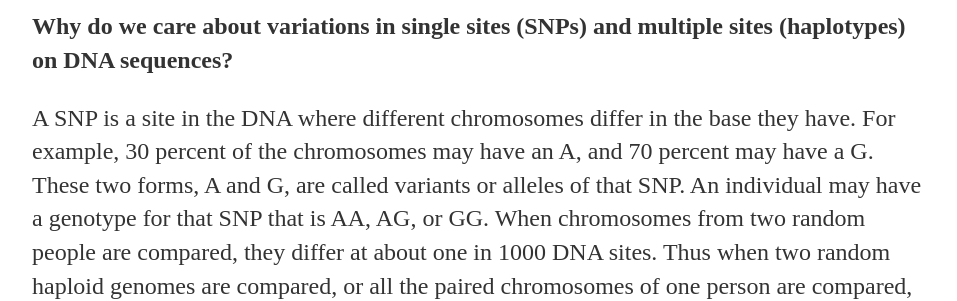
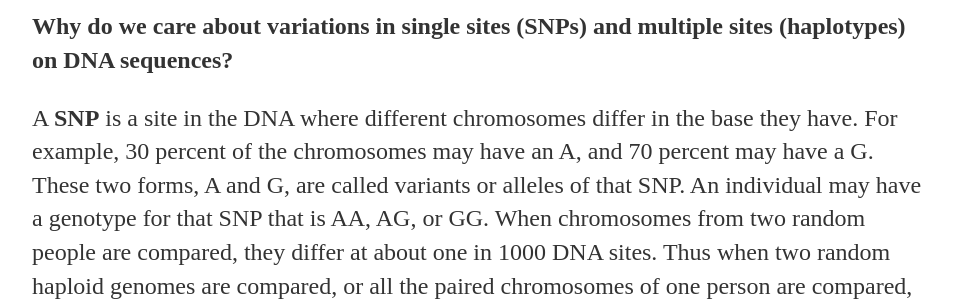
Before and after one commit to lybird300/lybird300.github.io, a Jekyll site: the page built from _posts/2015-04-01-first-day.md, in a window 1280 px wide and 1400 px high, scrolled down 370 px. Shown: the part 155-456 px from the top of the window, without its empty margins (160-1117 px from the left). Built offline with Jekyll 4.4.1, drawn with Linux system fonts in a browser that asks for light colours; some of the changed text lies outside the part shown.

Commit message:
Update 2015-04-01-first-day.md

```diff
--- a/_posts/2015-04-01-first-day.md
+++ b/_posts/2015-04-01-first-day.md
@@ -7,11 +7,11 @@ Modern geneticists make sense out of DNA sequences using POLYMORPHISM DATA. Thes
 
 <b>Why do we  care about variations in single sites (SNPs) and multiple sites (haplotypes) on DNA sequences?</b>
 
-A SNP is a site in the DNA where different chromosomes differ in the base they have. For example, 30 percent of the chromosomes may have an A, and 70 percent may have a G. These two forms, A and G, are called variants or alleles of that SNP. An individual may have a genotype for that SNP that is AA, AG, or GG. When chromosomes from two random people are compared, they differ at about one in 1000 DNA sites. Thus when two random haploid genomes are compared, or all the paired chromosomes of one person are compared, there are about three million differences. When more people are considered, they will differ at additional sites. The number of DNA sites that are variable (SNPs) in humans is unknown, but there are probably between 10 and 30 million SNPs, about one every 100 to 300 bases. Of these SNPs, perhaps four million are common SNPs, with both alleles of each SNP having a frequency above 20 percent.
+A <b>SNP</b> is a site in the DNA where different chromosomes differ in the base they have. For example, 30 percent of the chromosomes may have an A, and 70 percent may have a G. These two forms, A and G, are called variants or alleles of that SNP. An individual may have a genotype for that SNP that is AA, AG, or GG. When chromosomes from two random people are compared, they differ at about one in 1000 DNA sites. Thus when two random haploid genomes are compared, or all the paired chromosomes of one person are compared, there are about three million differences. When more people are considered, they will differ at additional sites. The number of DNA sites that are variable (SNPs) in humans is unknown, but there are probably between 10 and 30 million SNPs, about one every 100 to 300 bases. Of these SNPs, perhaps four million are common SNPs, with both alleles of each SNP having a frequency above 20 percent.
 
 The majority of SNPs are not actual functional variants that contribute to the risk of getting a disease, but they can be useful as markers for finding functional variants. To find the regions with genes that contribute to a disease, the frequencies of many SNP alleles are compared in individuals with and without the disease (case and control). When a particular region has SNP alleles that are more frequent in individuals with the disease than in individuals without the disease, those SNPs and their alleles are said to be associated with the disease. These associations between a SNP and a disease indicate that there may be genes in that region that contribute to the disease.
 
-A haplotype is a set of DNA variations, or polymorphisms, that tend to be inherited together. A haplotype can refer to a combination of alleles or to a set of single nucleotide polymorphisms (SNPs) found on the same chromosome. For diseases with a relatively straightforward genetic basis, the single-gene disorders, current methods are usually sufficient to find the genes involved. Most people, however, do not have single-gene disorders, but develop common diseases such as heart disease, stroke, diabetes, cancers or psychiatric disorders, which are affected by many genes and environmental factors. This is the major reason why we care about haplotypes.
+A <b>haplotype</b> is a set of DNA variations, or polymorphisms, that tend to be inherited together. A haplotype can refer to a combination of alleles or to a set of single nucleotide polymorphisms (SNPs) found on the same chromosome. For diseases with a relatively straightforward genetic basis, the single-gene disorders, current methods are usually sufficient to find the genes involved. Most people, however, do not have single-gene disorders, but develop common diseases such as heart disease, stroke, diabetes, cancers or psychiatric disorders, which are affected by many genes and environmental factors. This is the major reason why we care about haplotypes.
 
 Theoretically there could be many haplotypes in a chromosome region, but recent studies are typically finding only a few common haplotypes. Consider the example below, of a region where six SNPs have been studied; the DNA bases that are the same in all individuals are not shown. The three common haplotypes are shown, along with their frequencies in the population. The first SNP has alleles A and G; the second SNP has alleles C and T. The four possible haplotypes for these two SNPs are AC, AT, GC, and GT. However, only AC and GT are common; these SNPs are said to be highly associated with each other (i.e., linkage disequilibrium: AC and GT are more likely to be at the same chromosome than AT and GC).
 <br/><img alt="haplotype" src="https://cloud.githubusercontent.com/assets/5496192/7121553/3f6b37b8-e1e3-11e4-9cbe-76aa3d15b2c7.jpg" />
@@ -30,7 +30,7 @@ First of all, we need to make sure the disease is genetic rather than due to som
 
 <blockquote>Since history is played only once, we generally have distorted perceptions of social behavior, overemphasizing what actually happened, to the detriment of what could have happened. -- Duncan Watts </blockquote>
 
-The two main reasons for wanting to simulate genetic data are, first, to gain insight into the effects that underlying demographic and mutational parameters may have on the genetic data one sees, and, secondly, to create test datasets for assessing the power of alternative genetic analysis methods. There is <a href="http://www.nature.com/nrg/journal/v13/n2/full/nrg3130.html">a recent review on this area</a> from a geneticist point of view. The article also points out several other review articles, which, according to the author, focus more on technical aspects.</p>
+The two main reasons for wanting to simulate genetic data are, first, to gain insight into the effects that underlying demographic and mutational parameters may have on the genetic data one sees, and, secondly, to create test datasets for assessing the power of alternative genetic analysis methods. For example, we may want to generate a data set characterizing a specific population by defining population size, evolutionary time, mutation rate, etc. There is <a href="http://www.nature.com/nrg/journal/v13/n2/full/nrg3130.html">a recent review on this area</a> from a geneticist point of view. The article also points out several other review articles, which, according to the author, focus more on technical aspects.</p>
 
 Modern genetics studies use data collected from natural populations. This approach has two problems. Firstly, there is no replication of the ‘experiment’, only one run of evolution is available to be studied. Secondly, the starting conditions of the ‘experiment’ are unknown. However, statistical hypothesis testing expects and utilizes inherent uncertainty/randomness of observations. Imagine that we sequence a 10-kb region in the DNA chromosomes of 30 randomly chosen individuals and, surprisingly, find no polymorphisms. We might interpret this observation as evidence for selective constraint in this region. Alternatively, it might be that the individuals chosen for the comparison are unusually closely related. The interpretation depends on the genealogy of the sampled sequences, which is a tree structure describing the unique, often unknown history of mutation, recombination and COALESCENCE of lineages in the ancestry of the sample.
 
```
